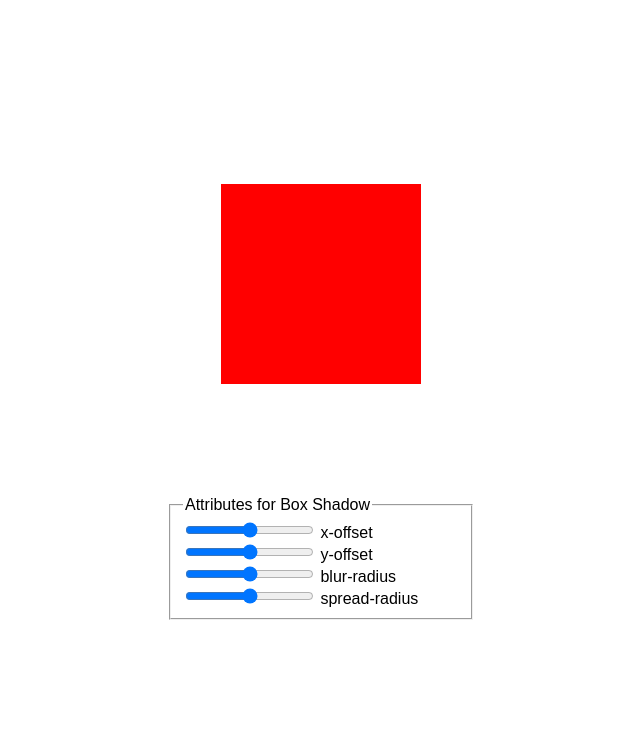
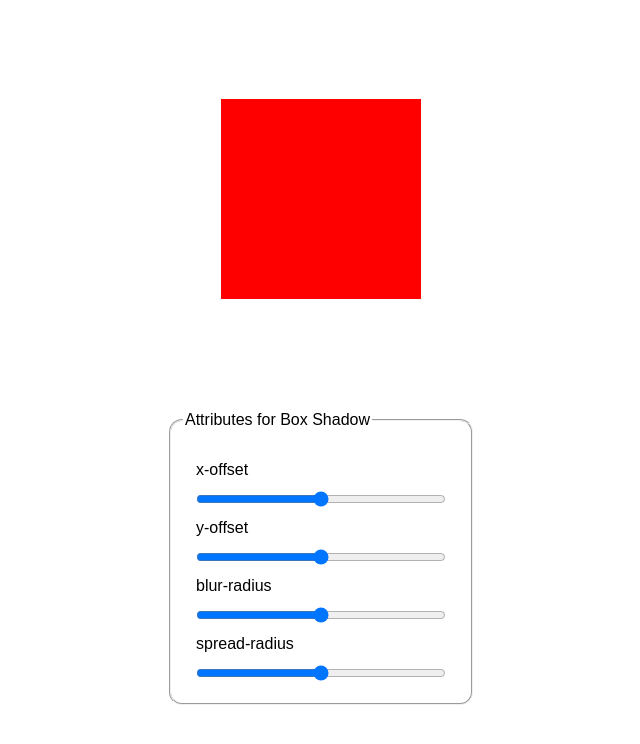
Before and after one commit to alexmaday/box-shadow-toy, a plain HTML site: page index.html in a window 1280 px wide. Shown: the whole page, without its empty margins (319-959 px from the left). Drawn offline with Linux system fonts and the light colour scheme.

Commit message:
improving looks of form

```diff
--- a/index.html
+++ b/index.html
@@ -15,6 +15,7 @@
         <fieldset>
           <legend>Attributes for Box Shadow</legend>
 
+          <label for="x-offset" id="x-label">x-offset</label>
           <input
             type="range"
             id="x"
@@ -23,7 +24,7 @@
             max="20"
             value="0"
           />
-          <label for="x-offset" id="x-label">x-offset</label>
+          <label for="y-offset">y-offset</label>
           <input
             type="range"
             id="y"
@@ -32,7 +33,7 @@
             max="20"
             value="0"
           />
-          <label for="y-offset">y-offset</label>
+          <label for="blur-radius">blur-radius</label>
           <input
             type="range"
             id="blur"
@@ -41,7 +42,7 @@
             max="20"
             value="0"
           />
-          <label for="blur-radius">blur-radius</label>
+          <label for="spread-radius">spread-radius</label>
           <input
             type="range"
             id="spread"
@@ -50,7 +51,6 @@
             max="20"
             value="0"
           />
-          <label for="spread-radius">spread-radius</label>
         </fieldset>
       </form>
     </div>
--- a/style.css
+++ b/style.css
@@ -16,3 +16,16 @@ form {
   width: 308px;
   padding: 12px;
 }
+label,
+input {
+  display: block;
+  width: 250px;
+  margin: 12px auto;
+}
+
+legend {
+  margin-bottom: 14px;
+}
+fieldset {
+  border-radius: 13px;
+}
```
